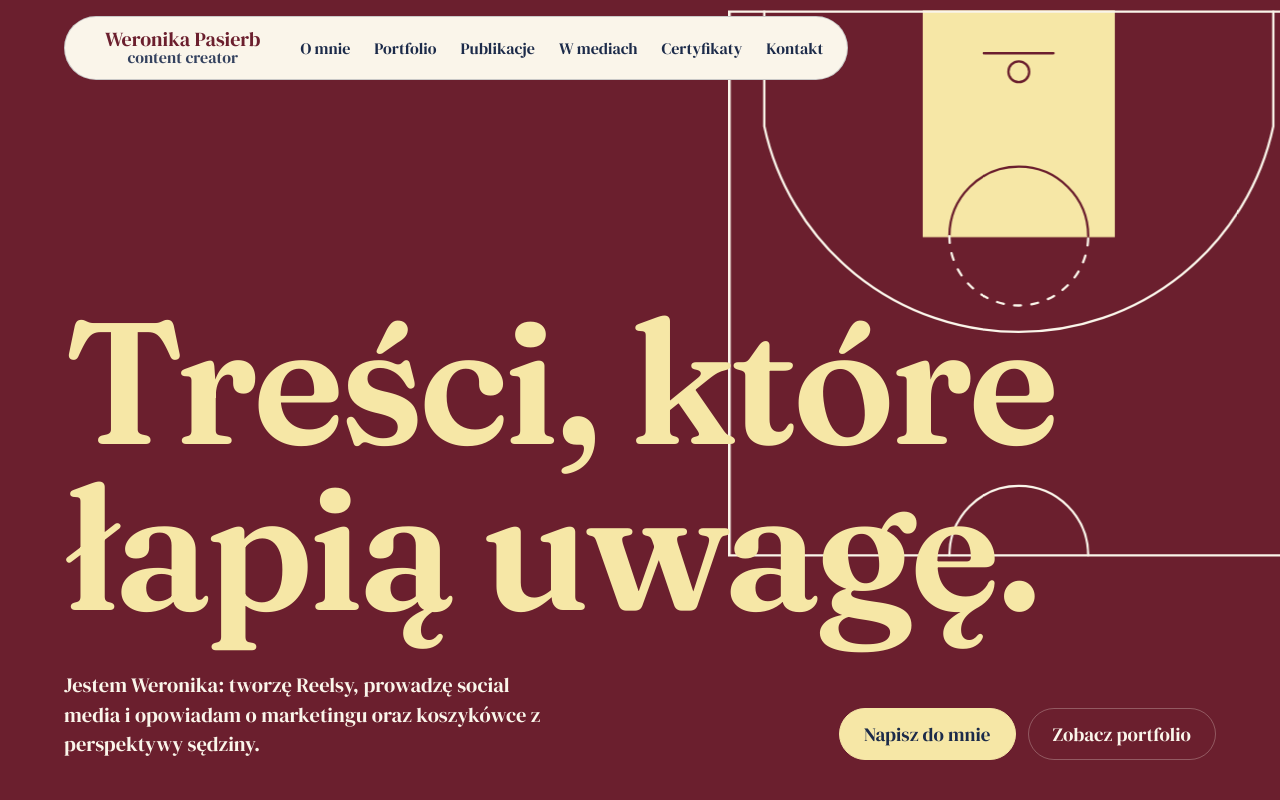
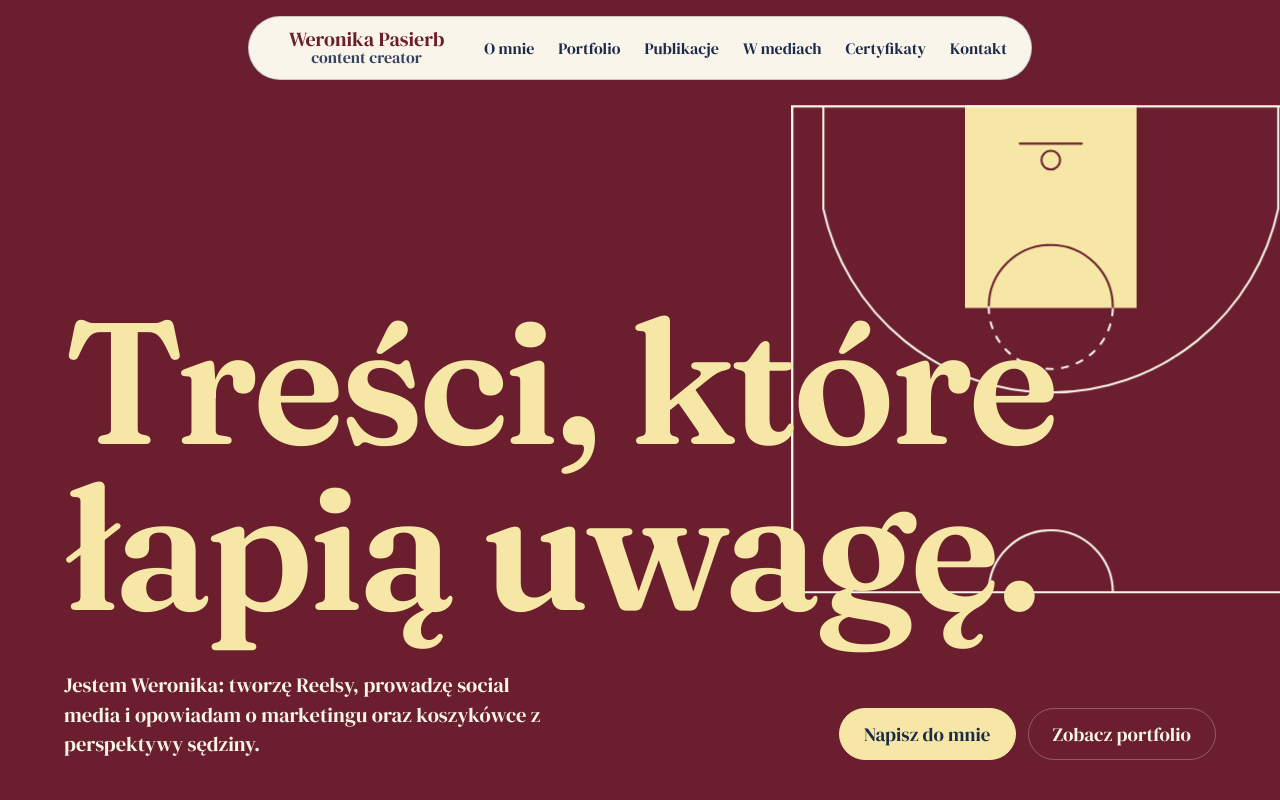
Before and after one commit to fkula5/weronika-portfolio, a plain HTML site: page index.html in a window 1280 px wide. Shown: the top 800 px of the page. Drawn offline with Linux system fonts and the light colour scheme.

Commit message:
Centre the nav and move the court below it
Co-Authored-By: Claude Opus 5.5 <noreply@anthropic.com>

```diff
--- a/style.css
+++ b/style.css
@@ -1,5 +1,5 @@
 /* Hallmark · shape: Manifesto, from draw 6e2b3d · genre: editorial · theme: brand · redesign: full · job: hire
- * paper: #EADFCB · accent: #6B1F2E · display: Fraunces · body: DM Serif Display · hero: Ledge · nav: floating pill, solid cream, on the left edge so the hoop stays clear · footer: mast (swap: index columns need a sitemap the page lacks) · signature: a basketball court drawn line by line beside the headline on a bordo field
+ * paper: #EADFCB · accent: #6B1F2E · display: Fraunces · body: DM Serif Display · hero: Ledge · nav: floating pill, solid cream, centred above the court · footer: mast (swap: index columns need a sitemap the page lacks) · signature: a basketball court drawn line by line beside the headline on a bordo field
  * axes: light/high-contrast-serif/warm · posture: full-palette (field bordo, field navy, butter highlight, navy ink) · contrast: pass · fold: pass · imagery: none from the library, the user's logo holds the portrait slot · v2.0.0 */
 /* Hallmark · pre-emit critique: P4 H5 E4 S3 R5 V4 · weakest: S, no photographs or real numbers yet; the three subjects set huge carry the specificity until the owner's portrait lands */
 /* Hallmark · hero-review: in-thread · 1 finding · 1 resolved (head grown to fill the width) · finish-review: in-thread · 2 findings · 2 resolved (row hairlines back on the grid, spaces between heading lines) · gap: no photographs yet */
@@ -21,7 +21,7 @@ h1, h2 { font-optical-sizing: auto; }
 .on-field ::selection, .on-navy ::selection { background: var(--color-butter); color: var(--color-on-butter); }
 
 /* floating pill */
-.bar { position: fixed; z-index: var(--z-sticky-nav); inset-inline: 0; top: calc(env(safe-area-inset-top, 0px) + var(--space-md)); display: flex; justify-content: flex-start; padding-inline: max(var(--gutter), calc((100% - var(--container)) / 2 + var(--gutter))); pointer-events: none; }
+.bar { position: fixed; z-index: var(--z-sticky-nav); inset-inline: 0; top: calc(env(safe-area-inset-top, 0px) + var(--space-md)); display: flex; justify-content: center; padding-inline: var(--space-md); pointer-events: none; }
 .pill { pointer-events: auto; display: flex; align-items: center; gap: var(--space-xl); min-height: 64px; padding: var(--space-xs) var(--space-lg) var(--space-xs) var(--space-xl); border: 1px solid var(--color-rule); border-radius: var(--radius-pill); background: var(--color-paper-2); color: var(--color-ink); }
 .logo { display: inline-grid; justify-items: center; font-family: var(--font-body); font-size: var(--text-lg); line-height: 1; text-decoration: none; white-space: nowrap; color: var(--color-accent); }
 .logo small { font-size: var(--text-sm); line-height: 1.1; color: var(--color-ink-2); }
@@ -37,7 +37,7 @@ h1, h2 { font-optical-sizing: auto; }
 /* hero: ledge */
 .hero { position: relative; overflow: clip; display: flex; flex-direction: column; justify-content: flex-end; min-height: 100dvh; padding-block: var(--space-4xl) calc(env(safe-area-inset-bottom, 0px) + var(--space-xl)); }
 .hero .container { position: relative; z-index: var(--z-raised); }
-.court-diagram { position: absolute; z-index: var(--z-base); top: 0; right: calc((100% - min(100%, var(--container))) / 2 - var(--space-xl)); width: min(47vw, 680px); height: auto; pointer-events: none; }
+.court-diagram { position: absolute; z-index: var(--z-base); top: var(--space-3xl); right: calc((100% - min(100%, var(--container))) / 2 - var(--space-xl)); width: min(42vw, 600px); height: auto; pointer-events: none; }
 .court-diagram * { fill: none; stroke: var(--color-on-field); stroke-width: 2; stroke-linecap: round; }
 .court-diagram .court-key { fill: var(--color-butter); stroke: var(--color-butter); }
 .court-diagram .court-in { stroke: var(--color-court-in); }
```
